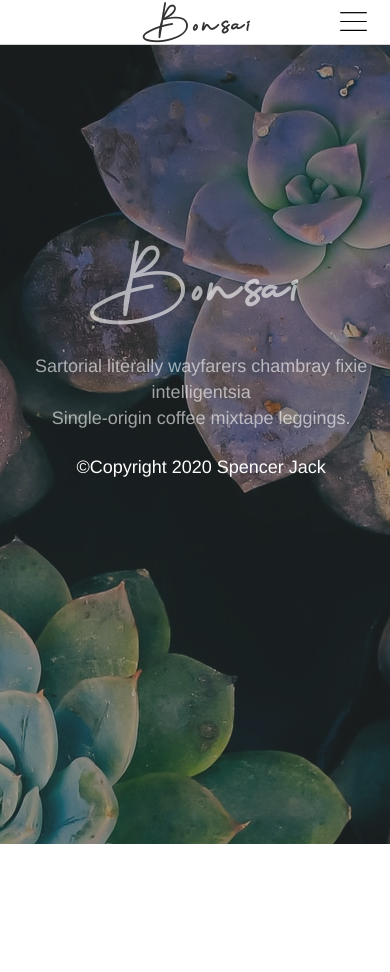
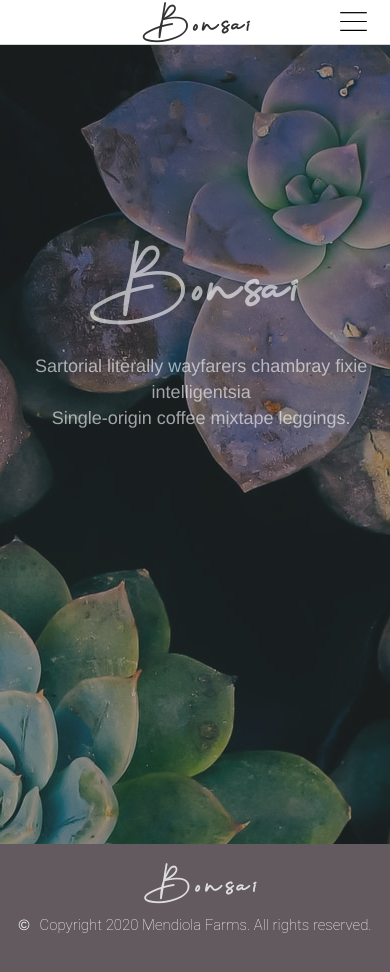
Before and after one commit to spencej4/bonsai, a React (Create React App) app: page / in a window 390 px wide. Before the commit the page ends 844 px from the top, so only its background shows below. Built offline with nearby package versions, Linux system fonts and the light colour scheme.

Commit message:
adds footer component

```diff
--- a/src/App.css
+++ b/src/App.css
@@ -104,8 +104,7 @@ body {
   font-weight: 100;
   line-height: 1;
   background-color: #FFF;
-  /* testing 04/30/20 */
-  overflow-x: hidden;
+  /* overflow-x: hidden; */
 }
 
 input:focus,
@@ -118,6 +117,7 @@ button:focus {
 .App {
   text-align: center;
   background-color: #FFF;
+  /* padding-bottom: 130px; */
 }
 
 .header {
@@ -407,6 +407,76 @@ a {
   font-weight: 100;
 }
 
+#root {
+  position: relative;
+  height: 100%;
+  min-height: 100vh;
+  /* padding-bottom: 83px; */
+}
+
+.content-wrap {
+  height: 100%;
+  min-height: 100%;
+  padding-bottom: 130px;
+}
+
+.footer {
+  bottom: 0;
+  width: 100%;
+  height: 130px;
+  text-align: center;
+  background-color: rgba(59, 49, 54, 0.8);
+  position: absolute;
+}
+
+.footer-container {
+  width: 100vw;
+  height: 100%;
+  text-align: center;
+}
+
+.copyright-symbol {
+  margin-top: 50px;
+  font-weight: 100;
+  font-size: 20px;
+  color: #FFF;
+  font-family: "Helvetica Neue";
+  display: inline-block;
+  margin-right: 10px;
+}
+
+.footer-text {
+  display: inline-block;
+  color: #FFF;
+  font-size: 20px;
+}
+
+.footer-logo-container {
+  top: 0;
+  left: 16px;
+  margin: 45px 0px 0px 0px;
+  display: block;
+  position: relative;
+  float: left;
+  overflow: visible;
+}
+
+.footer-logo {
+  top: 0;
+  margin-left: 20px;
+  letter-spacing: 5px;
+  font-size: 1.4em;
+  font-weight: 700;
+  opacity: 0.8;
+  position: absolute;
+  font-family: Cervanttis;
+  display: inline-block;
+  text-decoration: none;
+  color: #FFF;
+}
+
+
+
 /* ----------------------------deactivated for mobile------------------------ */
 .dd-login-title {
   top: 0;
@@ -607,14 +677,6 @@ hr {
   100% {
     transform: translate(19px, 0);
   }
-}
-
-.footer {
-  width: 100%;
-  height: 20%;
-  display: inline-block;
-  position: relative;
-  bottom: 20;
 }
 
 .loadMoreButton {
@@ -803,14 +865,6 @@ hr {
     text-align: left;
   }
 
-  .copyright-symbol {
-    font-weight: 100;
-    font-size: 20px;
-    color: #FFF;
-    font-family: "Helvetica Neue";
-    display: inline-block;
-  }
-
   .landing-footer p {
     font-weight: 200;
     font-size: 18px;
@@ -878,7 +932,6 @@ hr {
     margin-top: 100px;
     display: block;
     position: absolute;
-    content: contain;
     text-align: left;
     background-color: white;
     z-index: 1;
@@ -1203,7 +1256,7 @@ hr {
   .landing-overlay {
     width: 100%;
     width: 100%;
-    height: 644px;
+    height: 693px;
     background-color: rgba( 0,0,0, .4);
     position: absolute;
   }
@@ -1211,7 +1264,7 @@ hr {
   .landing {
     /* top: 58px;/ */
     width: 100%;
-    height: 644px;
+    height: 693px;
     background-image: url('../src/img/succulent.jpeg');
     background-position: center;
     background-repeat: no-repeat;
@@ -1606,14 +1659,6 @@ hr {
     opacity: 1;
   }
 
-  .footer {
-    width: 100%;
-    height: 15%;
-    display: inline-block;
-    position: relative;
-    bottom: 0
-  }
-
   .loadMoreButton {
     width: 25%;
     height: 45px;
@@ -1642,7 +1687,7 @@ hr {
   /* ===================================STORE=================================== */
 .store-container {
   width: 100vw;
-  height: 100vh;
+  /* height: 100vh; */
   margin: 110px 0 0 0;
   padding: 0 0% 0 0%;
   text-align: center;
@@ -1734,6 +1779,7 @@ hr {
 }
 
 .current-product-container {
+  height: 100vh;
   margin: 138px 18px 0 100px;
 }
 
@@ -1834,7 +1880,7 @@ hr {
 /* ===================================== CART ======================================= */
 .cart-container {
   width: 60vw;
-  height: 100vh;
+  height: 100%;
   margin: 138px 18px 0 100px;
   float: left;
 }
@@ -2235,20 +2281,25 @@ hr {
     top: 0%;
   }
 
-  .footer {
+  /* .footer {
     width: 100%;
     height: 3%;
     display: inline-block;
     position: relative;
     bottom: 0;
     text-align: center;
-  }
+  } */
 }
 
             /* ===================================================================================================================*/
             /* ================                                  MOBILE                                     ======================*/
             /* ===================================================================================================================*/
             @media (min-width: 320px) and (max-width: 734px) {
+
+              #root {
+                padding-bottom: 0;
+              }
+
 
 
               .header {
@@ -2354,14 +2405,6 @@ hr {
               .landing-footer {
                 margin-top: 2%;
                 text-align: center;
-              }
-
-              .copyright-symbol {
-                font-weight: 100;
-                font-size: 20px;
-                color: #FFF;
-                font-family: "Helvetica Neue";
-                display: inline-block;
               }
 
               .landing-footer p {
@@ -2949,10 +2992,9 @@ hr {
               }
 
               .footer {
-                clear: both;
-                position: relative;
-                height: 180px;
-                margin-bottom: 20px;
+                bottom: 0;
+                position: absolute;;
+                height: 130px;
               }
 
               .footer-container {
@@ -2962,6 +3004,48 @@ hr {
                 position: relative;
                 z-index: 1;
               }
+
+              .footer-logo-container {
+                top: 0;
+                left: 0;
+                width: 100%;
+                margin: 26px 0px 0px 0px;
+                display: block;
+                position: relative;
+                overflow: visible;
+              }
+
+              .footer-logo {
+                left: 0;
+                letter-spacing: 5px;
+                font-size: 1.4em;
+                font-weight: 700;
+                opacity: 0.8;
+                font-family: Cervanttis;
+                display: inline-block;
+                position: relative;
+                text-decoration: none;
+                color: #FFF;
+              }
+
+              .copyright-symbol {
+                margin-top: 22px;
+                font-weight: 100;
+                font-size: 15px;
+                color: #FFF;
+                font-family: "Helvetica Neue";
+                display: inline-block;
+              }
+
+              .footer-text {
+                display: inline-block;
+                color: #FFF;
+                font-size: 15px;
+              }
+
+
+
+
 
               .right {
                 float: right;
--- a/src/App.js
+++ b/src/App.js
@@ -4,6 +4,7 @@ import { Router } from 'react-router-dom';
 import history from './services/history';
 import Header from './components/header';
 import Routes from './routes';
+import Footer from './components/footer';
 import '../src/fonts/Cervanttis.ttf';
 
 
@@ -653,6 +654,7 @@ class App extends Component {
           getProducts = {this.getProducts}
           deleteProduct = {this.deleteProduct}
         />
+        <Footer></Footer>
       </Router>
     );
   }
--- /dev/null
+++ b/src/components/footer.js
@@ -0,0 +1,18 @@
+import React, {Component} from 'react';
+
+class Footer extends Component {
+    render() {
+        return (
+                <div className='footer'>
+                    <div className='footer-container'>
+                        <div className='footer-logo-container'>
+                            <p className='footer-logo'>Bonsai</p>
+                        </div>
+                        <p className='copyright-symbol'>©</p><p className='footer-text'>Copyright 2020 Mendiola Farms. All rights reserved.</p>
+                    </div>
+                </div>
+        )
+    }
+}
+
+export default Footer;
--- a/src/pages/Landing/index.js
+++ b/src/pages/Landing/index.js
@@ -25,6 +25,7 @@ class Landing extends Component   {
 
   render () {
       return (
+        <div className='content-wrap'>
             <div className='landing'>
                 {/* owns background image */}
                 <div className='landing-overlay'>
@@ -37,8 +38,6 @@ class Landing extends Component   {
                                 <br></br>
                                 Single-origin coffee mixtape leggings.</p>
                         </div>
-                <div className='landing-footer'>
-                    <p className='copyright-symbol'>©</p><p>Copyright 2020 Spencer Jack</p>
                     </div>
                 </div>
             </div>
--- a/src/pages/SignIn/index.js
+++ b/src/pages/SignIn/index.js
@@ -6,6 +6,8 @@ import LoggedInMessage from './LoggedInMessage';
 class SignInPage extends Component {
     render() {
         return (
+            // fix this...
+            // <div className='content-wrap'>
                 <div className='sign-in-page'>
                     { (!this.props.isAuthenticated) ?
                         (<SignInForm
@@ -36,6 +38,7 @@ class SignInPage extends Component {
                     // ) : (<RegisteredMessage /> )}
                         ) : null }
                 </div>
+            // </div>
         )
     }
 }
--- a/src/pages/Store/ViewProduct.js
+++ b/src/pages/Store/ViewProduct.js
@@ -4,6 +4,7 @@ class ViewProduct extends Component {
     render() {
             if (this.props.cartContains_id_array.includes(this.props.currentProduct_id)) {
                 return (
+                    <div className='content-wrap'>
                         <div className = 'current-product-container'>
                             <div className = 'current-product-image-container'>
                                 <img src={this.props.currentProductImage}
@@ -18,9 +19,11 @@ class ViewProduct extends Component {
                                         onClick = {() => this.props.removeProductFromCart(this.props.currentProduct_id)}>Remove From Cart</button>
                             </div>
                         </div>
+                    </div>
                 )
             } else {
                 return (
+                    <div className='content-wrap'>
                         <div className = 'current-product-container'>
                             <div className = 'current-product-image-container'>
                                 <img src={this.props.currentProductImage}
@@ -35,6 +38,7 @@ class ViewProduct extends Component {
                                         onClick = {() => this.props.addProductToCart(this.props.currentProduct_id, this.props.currentProduct, this.props.currentProductPrice, this.props.currentProductDescription, this.props.currentProductImage)}>Add To Cart</button>
                             </div>
                         </div>
+                    </div>
                 )
             }
         }
--- a/src/pages/Store/index.js
+++ b/src/pages/Store/index.js
@@ -4,6 +4,7 @@ import StoreContainer from './StoreContainer';
 class Store extends Component {
   render() {
     return (
+      <div className='content-wrap'>
         <div className='store-container'>
           <StoreContainer
             products = {this.props.products}
@@ -11,6 +12,7 @@ class Store extends Component {
             addProductToCart = {this.props.addProductToCart}
           />
         </div>
+      </div>
     )
   }
 }
```
Also changed, not shown: src/pages/Cart/index.js (indentation only). Lines whose indentation alone changed are shown as unchanged.
